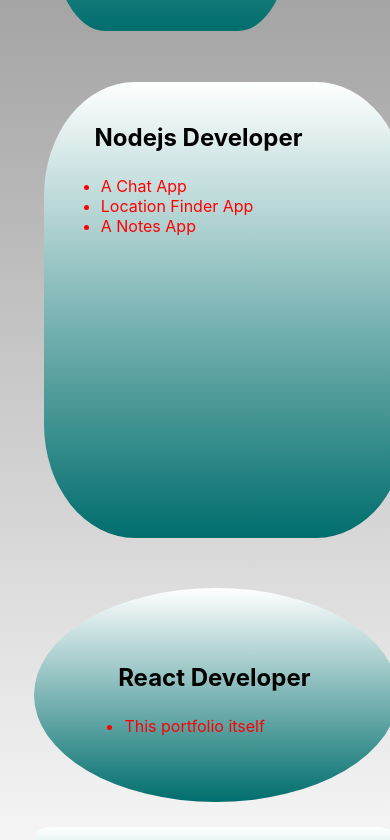
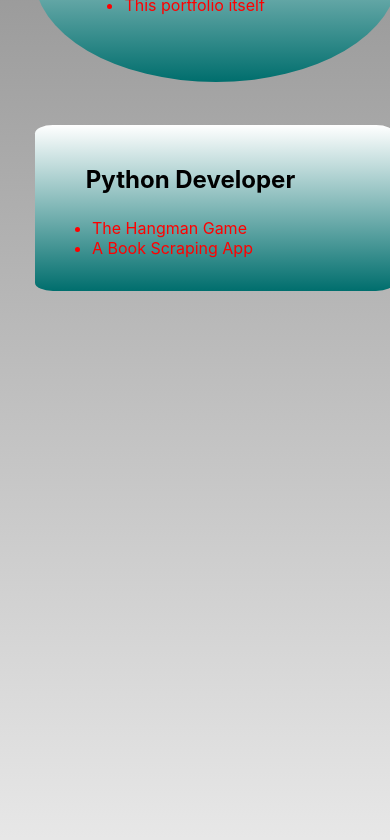
Before and after one commit to Rudra0711/Portfolio, a React (Create React App) app: page /mywork#var in a window 390 px wide. Shown: the part 1300-2140 px from the top of the page. Built offline with nearby package versions, Linux system fonts and the light colour scheme.

Commit message:
Still left

```diff
--- a/src/contents/mywork/mywork.css
+++ b/src/contents/mywork/mywork.css
@@ -130,7 +130,7 @@
 @media only screen and (max-width:600px){
   #body1{
     width:52vh;
-    height: 280vh;
+    height: 300vh;
   }
   #workHeader{
     margin-left: 20vh;
@@ -139,21 +139,24 @@
     margin-left: 6vh;
     margin-top: 2%;
     padding-right: 8%;
-    height:10vh;
+    height:30%;
   }
   #Android{
     width:60%;
+    height:50%;
   }
   #Web{
     margin-top: 4%;
     padding-right: 6%;
     margin-left: 12%;
     border-radius: 22%;
+    height:50%;
   }
   #Nodejs{
     margin-left: 10%;
     width: 75%;
     margin-top: 4%;
+    height:50%;
   }
   #React{
     border-radius: 50%;
@@ -162,7 +165,7 @@
   }
   #Python{
     margin-left: 8%;
-    margin-top: -2%;
+    margin-top: 2%;
     padding-right: 8%;
     height: 20%;
     border-radius: 5%;
```
